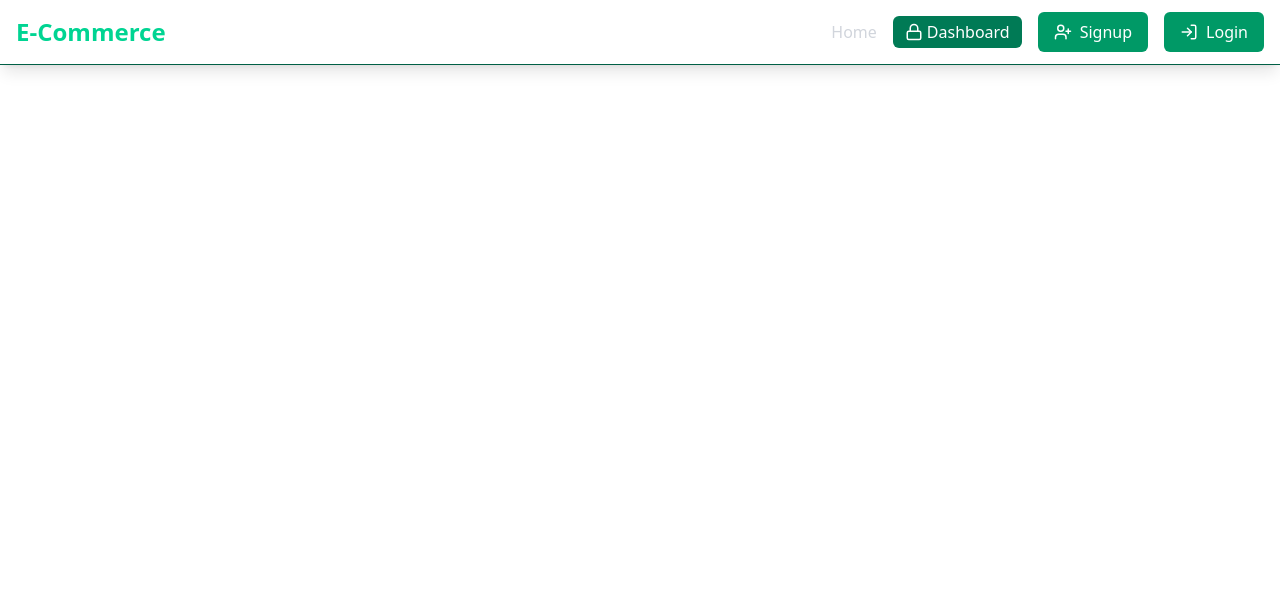
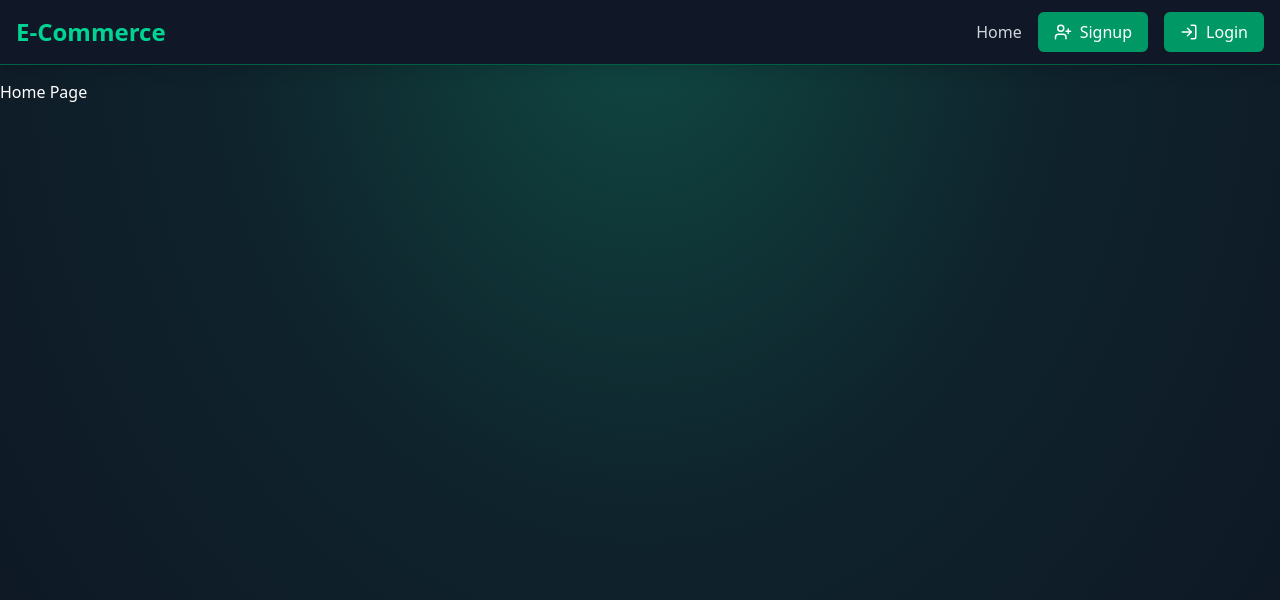
Before and after one commit to ShubhamKashyap45/mern-ecommerce-store, a React app in the folder E-commerce-store/frontend/: page / in a window 1280 px wide. Shown: the top 600 px of the page. Built offline with nearby package versions, Linux system fonts and the light colour scheme; the HTML template or start-up script is replaced by a standard one.

Commit message:
redesigned navbar component

```diff
--- a/E-commerce-store/frontend/src/App.jsx
+++ b/E-commerce-store/frontend/src/App.jsx
@@ -7,11 +7,16 @@ import Navbar from "./components/Navbar"
 
 function App() {
   return (
-    <div className="min-h-screen text-white relative overflow-hidden">
+    <div className="min-h-screen bg-gray-900 text-white relative overflow-hidden">
+      <Navbar />
       {/* Background gradient */}
+      <div className='absolute inset-0 overflow-hidden'>
+        <div className='absolute inset-0'>
+          <div className='absolute top-0 left-1/2 -translate-x-1/2 w-full h-full bg-[radial-gradient(ellipse_at_top,rgba(16,185,129,0.3)_0%,rgba(10,80,60,0.2)_45%,rgba(0,0,0,0.1)_100%)]' />
+        </div>
+      </div>
 
       <div className="relative z-50 pt-20">
-      <Navbar />
       <Routes>
         <Route path='/' element= {<HomePage />} />
         <Route path='/signup' element= {<SignupPage />} />
--- a/E-commerce-store/frontend/src/components/Navbar.jsx
+++ b/E-commerce-store/frontend/src/components/Navbar.jsx
@@ -3,10 +3,10 @@ import { Link } from 'react-router-dom'
 
 const Navbar = () => {
   const user = false;
-  const isAdmin = true;
+  const isAdmin = false;
 
   return (
-    <header className='fixed top-0 left-0 w-full bg-opacity-90 backdrop-blur-md shadow-lg z-40 transition-all duration-300 border-b border-emerald-800'>
+    <header className='fixed top-0 left-0 w-full bg-gray-900 bg-opacity-90 backdrop-blur-md shadow-lg z-40 transition-all duration-300 border-b border-emerald-800'>
 
       <div className='container mx-auto px-4 py-3'>
         <div className='flex flex-wrap justify-between items-center'>
@@ -55,13 +55,13 @@ const Navbar = () => {
 
                 <Link to={"/signup"} className='bg-emerald-600 hover:bg-emerald-700 text-white py-2 px-4
 									rounded-md flex items-center transition duration-300 ease-in-out'>
-                <UserPlus className='mr-2' size={18}/>
+                  <UserPlus className='mr-2' size={18} />
                   Signup
                 </Link>
 
                 <Link to={"/login"} className='bg-emerald-600 hover:bg-emerald-700 text-white py-2 px-4
 									rounded-md flex items-center transition duration-300 ease-in-out'>
-                  <LogIn className='mr-2' size={18}/>
+                  <LogIn className='mr-2' size={18} />
                   Login
                 </Link>
               </>
```
Lines whose indentation alone changed are shown as unchanged.
